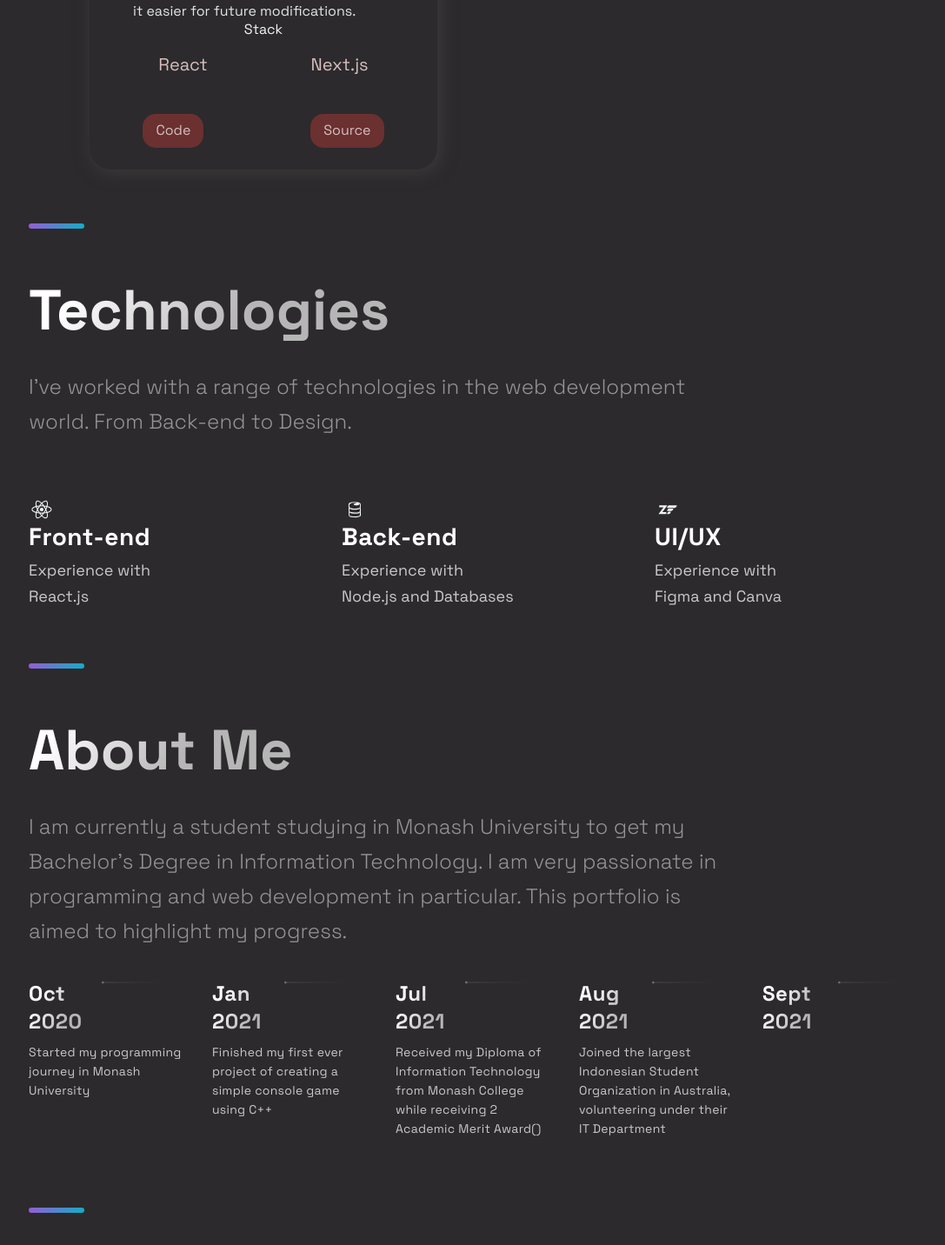
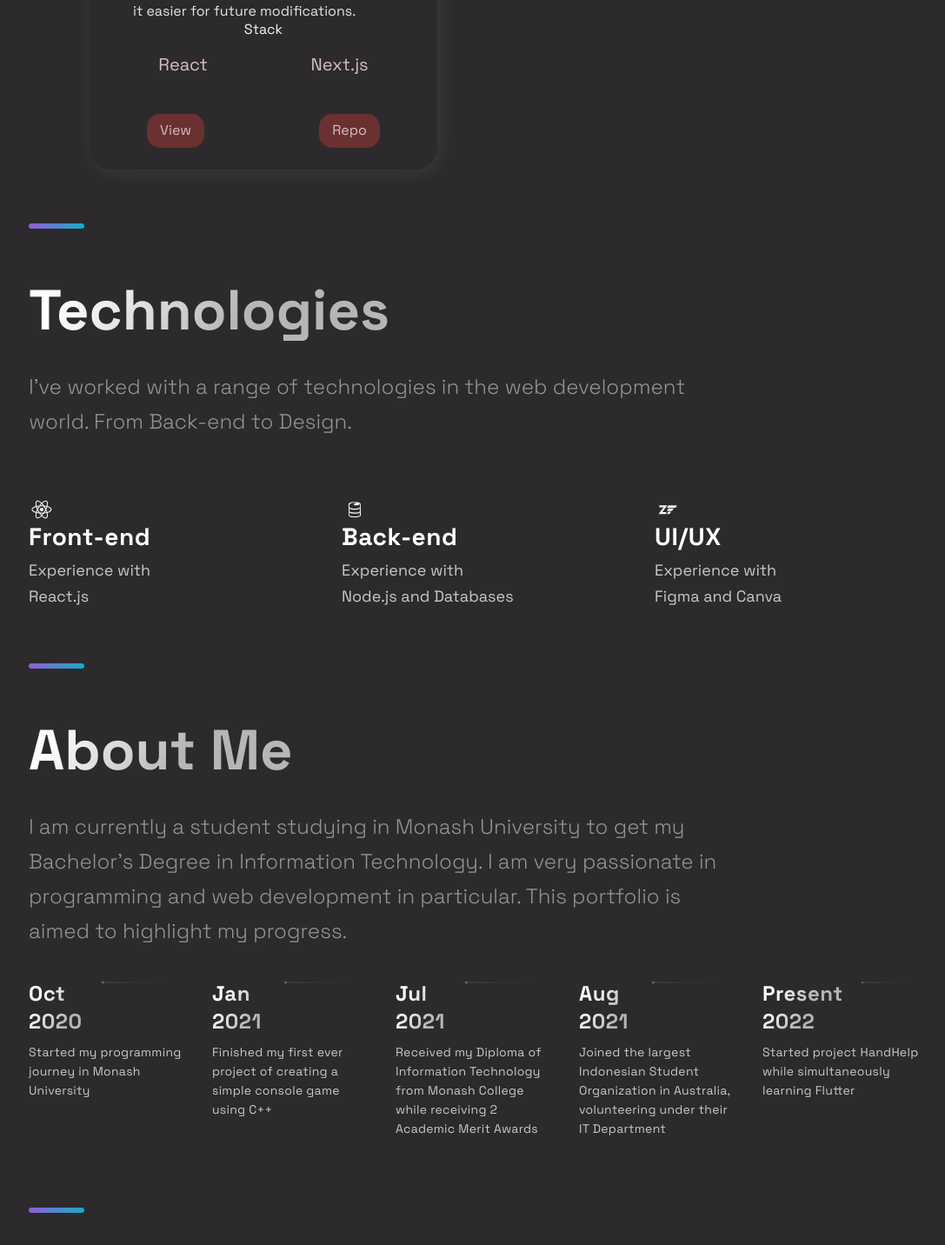
Before and after one commit to Daniel-Dewanto/react-portfolio, a Next.js app: page / in a window 1280 px wide. Shown: the part 2102-3534 px from the top of the page at 87% size, without its empty margins (87-1174 px from the left). Built offline with nearby package versions, Linux system fonts and the light colour scheme.

Commit message:
Changed links and project button wording

```diff
--- a/src/components/Projects/Projects.js
+++ b/src/components/Projects/Projects.js
@@ -33,8 +33,8 @@
             </TagList>
           </div>
           <UtilityList>
-            <ExternalLinks href={visit}>Code</ExternalLinks>
-            <ExternalLinks href={source}>Source</ExternalLinks>
+            <ExternalLinks href={visit}>View</ExternalLinks>
+            <ExternalLinks href={source}>Repo</ExternalLinks>
           </UtilityList>
         </BlogCard>
       ))}
--- a/src/constants/constants.js
+++ b/src/constants/constants.js
@@ -23,7 +23,7 @@
       image: '../images/portfolio_homepage.png',
       tags: ['React', 'Next.js'],
     source: 'https://google.com',
-    visit: 'https://google.com',
+    visit: '#',
     id: 2,
   },
   // {
@@ -40,9 +40,9 @@
 export const TimeLineData = [
   { year: 'Oct 2020', text: 'Started my programming journey in Monash University', },
   { year: 'Jan 2021', text: 'Finished my first ever project of creating a simple console game using C++', },
-  { year: 'Jul 2021', text: 'Received my Diploma of Information Technology from Monash College while receiving 2 Academic Merit Award()', },
+  { year: 'Jul 2021', text: 'Received my Diploma of Information Technology from Monash College while receiving 2 Academic Merit Awards', },
   { year: 'Aug 2021', text: 'Joined the largest Indonesian Student Organization in Australia, volunteering under their IT Department', },
-  { year: 'Sept 2021', text: '', },
+  { year: 'Present 2022', text: 'Started project HandHelp while simultaneously learning Flutter', },
 ];
 
 export const AcomplishmentData = [
```
Also changed, not shown: public/images/portfolio_hero.png (added).
